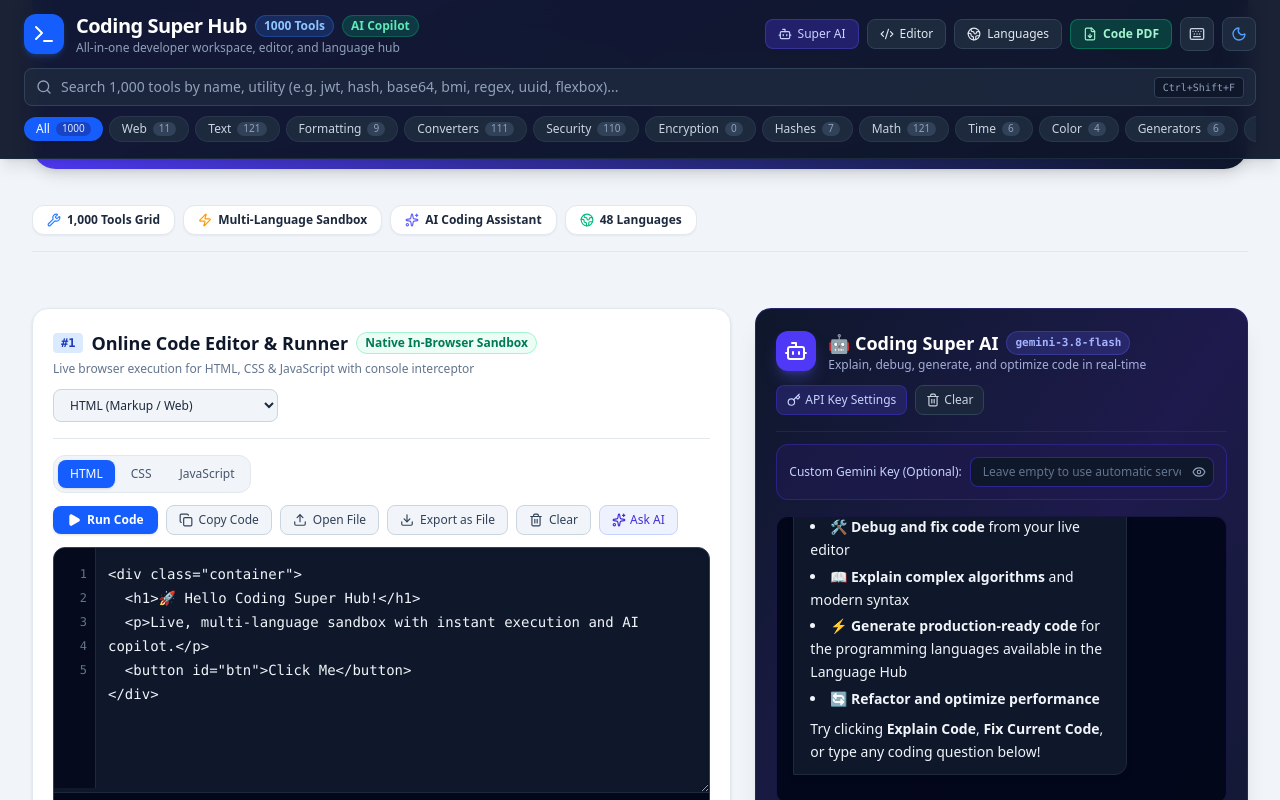
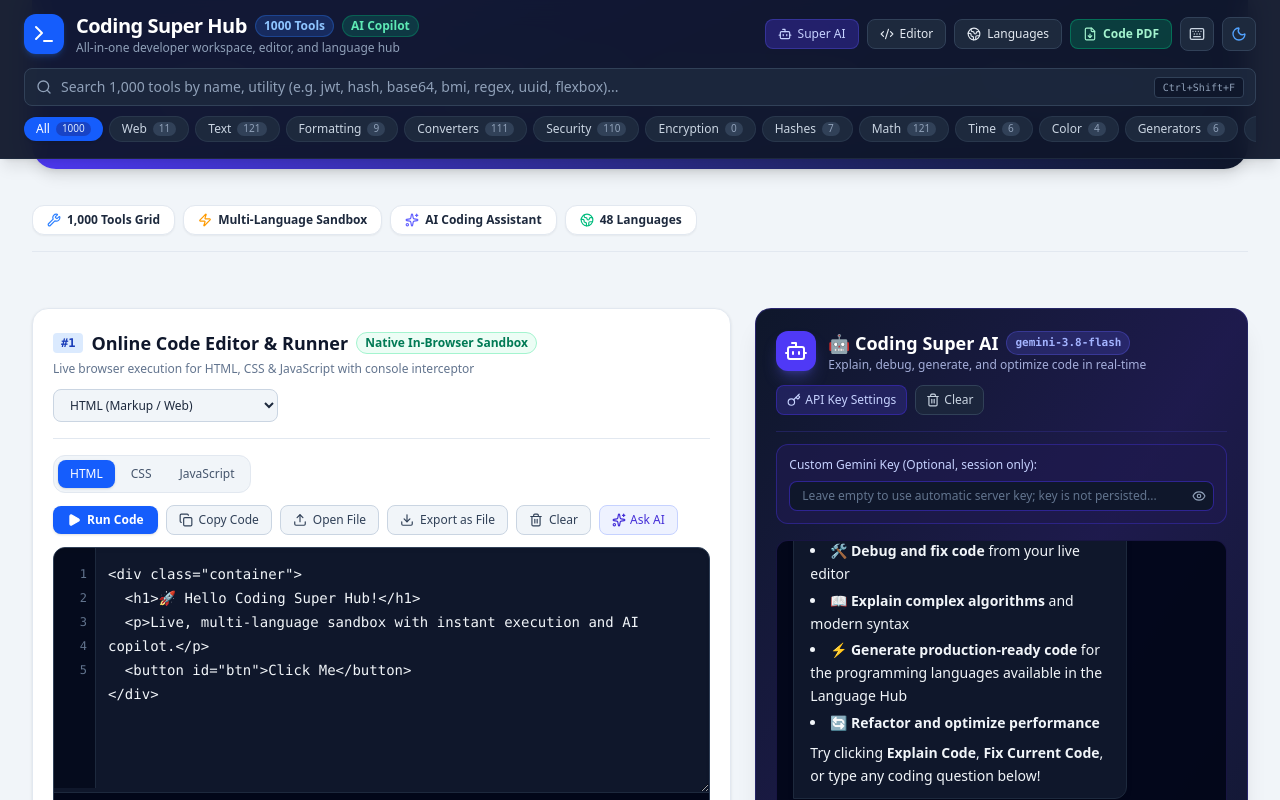
Before and after one commit to smurari229-ai/New-project-, a React (Vite) app: page / in a window 1280 px wide. Both pictures are taken after a click on the button "API Key Settings". Shown: the part 547-1347 px from the top of the page. Built offline with nearby package versions, Linux system fonts and the light colour scheme.

Commit message:
chore: port audited UI and tool fixes

```diff
--- a/src/components/AIAssistant.tsx
+++ b/src/components/AIAssistant.tsx
@@ -24,6 +24,8 @@ interface AIAssistantProps {
   currentCode?: string;
   getActiveCode?: () => { tab: string; code: string };
   onApplyCodeToEditor?: (tab: string, code: string) => void;
+  customApiKey?: string;
+  onCustomApiKeyChange?: (key: string) => void;
 }
 
 export const AIAssistant: React.FC<AIAssistantProps> = ({
@@ -32,11 +34,13 @@ export const AIAssistant: React.FC<AIAssistantProps> = ({
   currentCode = "",
   getActiveCode,
   onApplyCodeToEditor,
+  customApiKey,
+  onCustomApiKeyChange,
 }) => {
   const [messages, setMessages] = useState<AIChatMessage[]>([]);
   const [prompt, setPrompt] = useState("");
   const [loading, setLoading] = useState(false);
-  const [customKey, setCustomKey] = useState("");
+  const [customKey, setCustomKey] = useState(customApiKey || "");
   const [showKeyInput, setShowKeyInput] = useState(false);
   const [showKeyText, setShowKeyText] = useState(false);
   const [statusMsg, setStatusMsg] = useState<string>(
@@ -61,9 +65,6 @@ export const AIAssistant: React.FC<AIAssistantProps> = ({
   };
 
   useEffect(() => {
-    const saved = safeStorageGet("csh_custom_key");
-    if (saved) setCustomKey(saved);
-
     const savedHistory = safeStorageGet("csh_ai_messages");
     if (savedHistory) {
       try {
@@ -95,13 +96,12 @@ export const AIAssistant: React.FC<AIAssistantProps> = ({
 
   const saveKey = (val: string) => {
     setCustomKey(val);
-    if (val.trim()) {
-      safeStorageSet("csh_custom_key", val.trim());
-      setStatusMsg("Custom Gemini key saved locally in this browser.");
-    } else {
-      safeStorageRemove("csh_custom_key");
-      setStatusMsg("Using default server-side Gemini configuration.");
-    }
+    onCustomApiKeyChange?.(val);
+    setStatusMsg(
+      val.trim()
+        ? "Custom Gemini key is held in memory only for this session and shared with the virtual runner."
+        : "Using default server-side Gemini configuration."
+    );
   };
 
   const handleSend = async (customPrompt?: string) => {
@@ -281,13 +281,13 @@ export const AIAssistant: React.FC<AIAssistantProps> = ({
       {/* Key input drawer if requested */}
       {showKeyInput && (
         <div className="mt-3 p-3 bg-indigo-950/70 rounded-xl border border-indigo-800/60 text-xs flex flex-wrap items-center gap-2">
-          <span className="text-indigo-200">Custom Gemini Key (Optional):</span>
+          <span className="text-indigo-200">Custom Gemini Key (Optional, session only):</span>
           <div className="relative flex-1 min-w-[220px]">
             <input
               type={showKeyText ? "text" : "password"}
               value={customKey}
               onChange={(e) => saveKey(e.target.value)}
-              placeholder="Leave empty to use automatic server key..."
+              placeholder="Leave empty to use automatic server key; key is not persisted..."
               className="w-full pl-3 pr-8 py-1.5 bg-slate-900 border border-indigo-700/60 rounded-lg text-slate-100 placeholder-slate-500 focus:outline-none focus:ring-1 focus:ring-indigo-400"
             />
             <button
```
